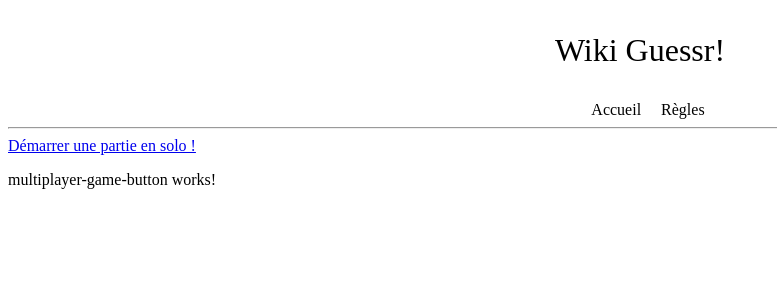
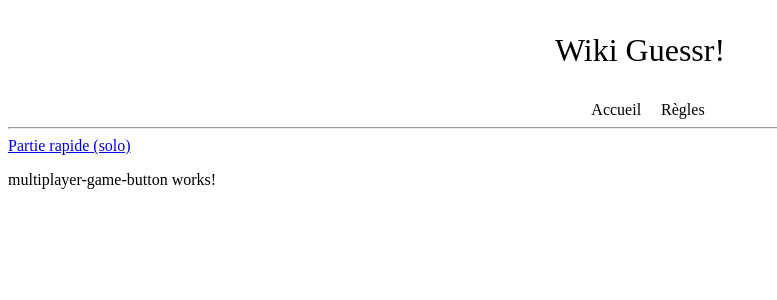
Before and after one commit to Mafeuh/WikiGuessrAngular, an Angular app: page / in a window 1280 px wide. Shown: the top 300 px of the page, without its empty margins (0-777 px from the left). Built offline with nearby package versions, Linux system fonts and the light colour scheme.

Commit message:
Modified the text of the button

```diff
--- a/src/app/solo-game-button/solo-game-button.component.html
+++ b/src/app/solo-game-button/solo-game-button.component.html
@@ -1 +1 @@
-<a routerLink="game">Démarrer une partie en solo !</a>
+<a routerLink="game">Partie rapide (solo)</a>
```
